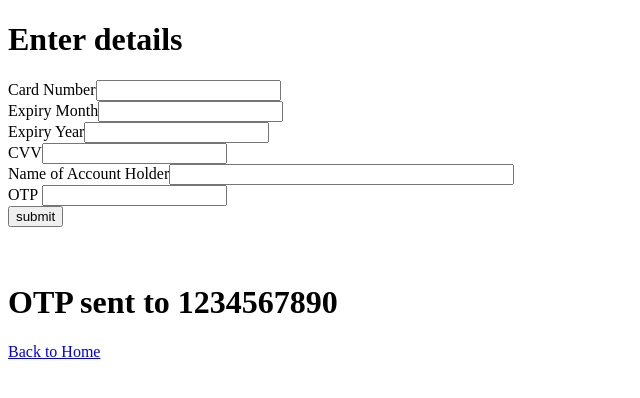
After one commit to GauriSinha/CIIE-Website, a Django app: page /send_otp/ in a window 1280 px wide. The commit adds this page. Shown: the top 398 px of the page, without its empty margins (0-640 px from the left). Run offline with Django 3.2, Linux system fonts and the light colour scheme; a user stored in the database is signed in; data comes from the database, SQL or seed files in the repository; both versions use the stored data as it was after the commit; data that the repository does not hold is empty.

Commit message:
Updation

```diff
--- a/NU_CIIE/manage.py
+++ b/NU_CIIE/manage.py
@@ -11,5 +11,5 @@ if __name__ == "__main__":
             "Couldn't import Django. Are you sure it's installed and "
             "available on your PYTHONPATH environment variable? Did you "
             "forget to activate a virtual environment?"
-        ) from exc
+        )
     execute_from_command_line(sys.argv)
--- /dev/null
+++ b/NU_CIIE/userprofiles/templates/checkout/checkout.html
@@ -0,0 +1,36 @@
+
+{% extends "base.html" %}
+
+{% load static %}
+
+{% block title %}
+
+Checkout
+
+{% endblock %}
+
+
+
+
+{% block body %}
+
+<h1>Enter details</h1>
+
+<form method="POST" action="{% url 'send_data' %}">
+	{% csrf_token %}
+	Card Number<input type="number" name="card_number" required><br>
+	Expiry Month<input type="number" name="month" required><br>
+	Expiry Year<input type="number" name="year" required><br>
+	CVV<input type="number" name="cvv" required><br>
+	Name of Account Holder<input type="text" name="user_name" size="40" required><br>
+	OTP <input type="text" name="otp" required><br>
+	<input type="submit" name="submit" value="submit"><br>
+</form>
+
+<br><br>
+
+<h1>OTP sent to {{ user.phone_number }}</h1>
+
+<a href="{% url 'index' %}">Back to Home</a>
+
+{% endblock %}
--- a/NU_CIIE/userprofiles/urls.py
+++ b/NU_CIIE/userprofiles/urls.py
@@ -25,5 +25,8 @@ urlpatterns = [
     url(r'^send_activation_email/$', views.activate_email, name='send_activation_email'),
     url(r'^activate/(?P<uidb64>[0-9A-Za-z_\-]+)/(?P<token>[0-9A-Za-z]{1,13}-[0-9A-Za-z]{1,20})/$', views.activate, name='activate'),
     url(r'^change_password/$', views.change_password, name='change_password'),
+    url(r'^send_otp/$', views.send_otp, name='send_otp'),
+    url(r'^send_data/$', views.send_data, name='send_data'),
+
     #url(r'adminpanel/', include('admin.site.urls'), name='adminPanel'),
 ]
--- a/NU_CIIE/userprofiles/views.py
+++ b/NU_CIIE/userprofiles/views.py
@@ -28,6 +28,8 @@ from .tokens import account_activation_token
 from .models import Event, UserProfile
 from django.contrib.auth import update_session_auth_hash
 from django.contrib.auth.forms import PasswordChangeForm
+import requests
+from django.http import JsonResponse
 
 
 
@@ -242,3 +244,52 @@ def EventUsers(request, event_id):
 	}
 
 	return render(request, "show_users.html", context)
+
+
+@login_required
+def send_otp(request):
+	user = UserProfile.objects.get(user=request.user)
+	context = {
+		"user":	user,
+	}
+	user_phone = user.phone_number
+	url = "https://2factor.in/API/V1/293832-67745-11e5-88de-5600000c6b13/SMS/+91" + user_phone +"/AUTOGEN"
+	response = requests.request("GET", url)
+	data = response.json()
+	request.session['otp_session_data'] = data['Details']
+	response_data = {'Message':'Success'}
+
+	return render(request, "checkout/checkout.html",context)
+
+
+# @login_required
+# def otp_verification(request):
+# 	response_data = {}
+# 	if request.method == "POST" and request.is_ajax:
+# 		user_otp = request.POST['otp']
+
+#         url = "https://2factor.in/API/V1/293832-67745-11e5-88de-5600000c6b13/SMS/VERIFY/" +
+#         request.session['otp_session_data'] + "/" + user_otp + ""
+
+#         # otp_session_data is fetched from session.
+# 		response = requests.request("GET", url)
+# 		data = response.json()
+# 		if data['Status'] == "Success":
+# 			logged_user.is_active = True
+# 			response_data = {'Message':'Success'}
+# 		else:
+# 			response_data = {'Message':'Failed'}
+# 			logout(request)
+# 	return JsonResponse(response_data)
+
+def send_data(request):
+
+	card_number = request.POST['card_number']
+	e_month = request.POST['month']
+	e_year = request.POST['year']
+	cvv = request.POST['cvv']
+	name = request.POST['user_name']
+
+	print(card_number + ' '+ e_month + '/'+ e_year + ' ' + cvv + ' ' + name)
+
+	return HttpResponseRedirect(reverse('index'))
```
Also changed, not shown: NU_CIIE/userprofiles/templates/registration/checkout.html (added, +30 -0 lines), NU_CIIE/userprofiles/templates/userdash.html (+14 -0 lines), NU_CIIE/db.sqlite3, 7 other files.
